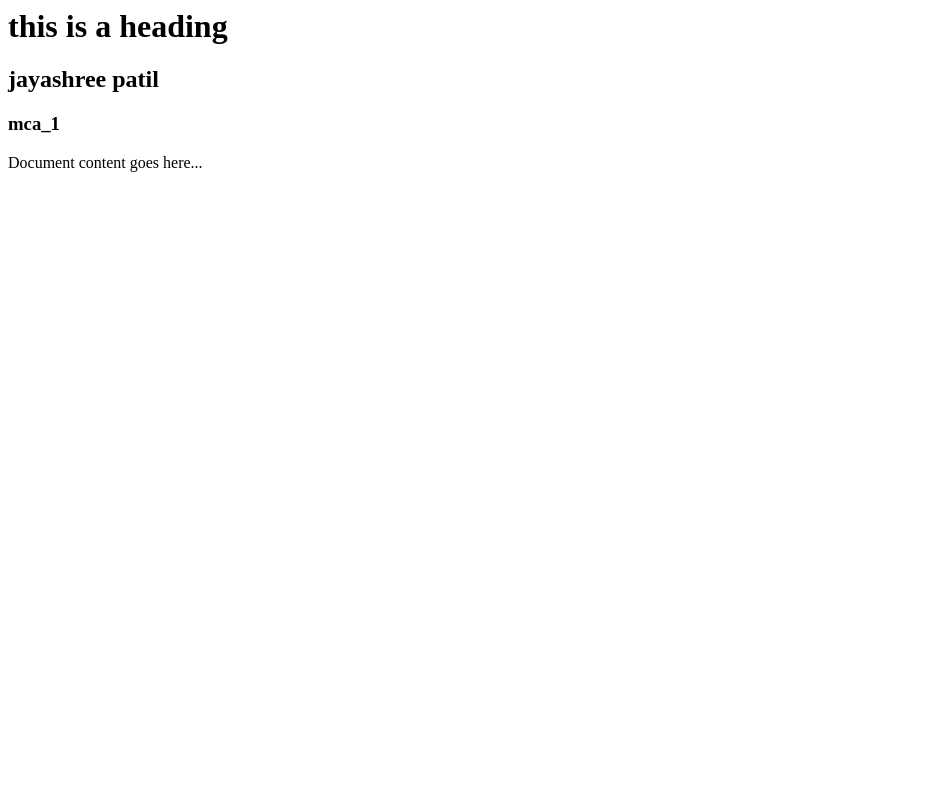
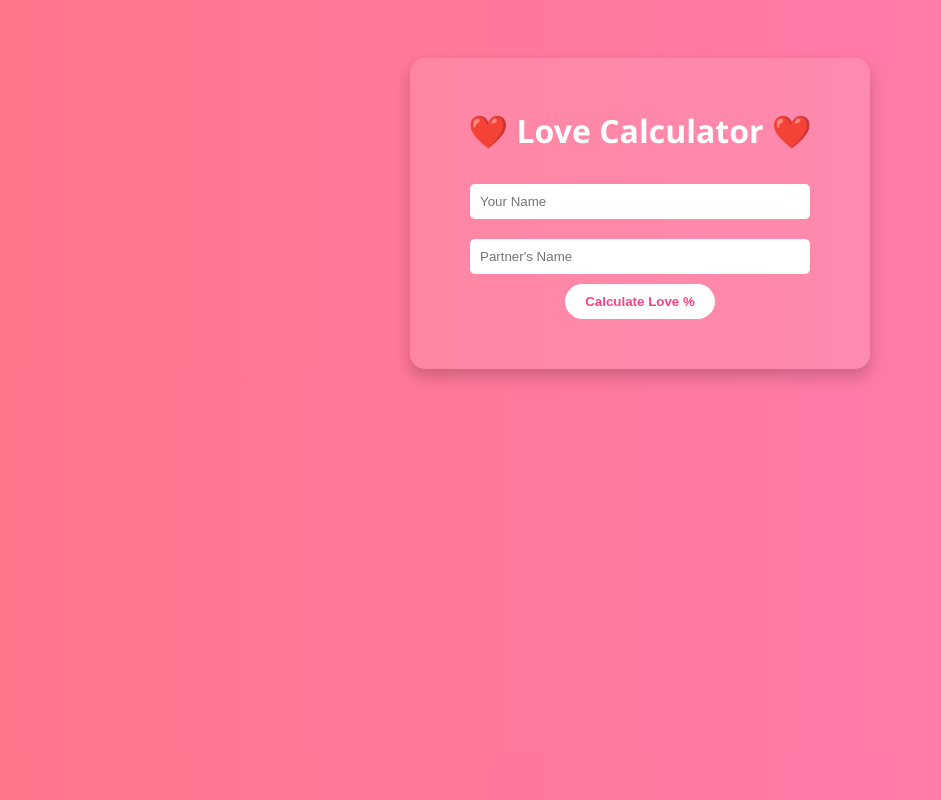
Before and after one commit to jayashreepatil0307-png/pract4, a plain HTML site: page index.html in a window 1280 px wide. Shown: the whole page, without its empty margins (0-941 px from the left). Drawn offline with Linux system fonts and the light colour scheme.

Commit message:
Add files via upload

```diff
--- a/index.html
+++ b/index.html
@@ -1,12 +1,80 @@
-<html>
+<!DOCTYPE html>
+<html lang="en">
 <head>
-<title>sample</title>
+    <meta charset="UTF-8">
+    <title>Love Percentage Calculator</title>
+    <style>
+        body {
+            font-family: 'Segoe UI', sans-serif;
+            background: linear-gradient(to right, #ff758c, #ff7eb3);
+            text-align: center;
+            padding-top: 50px;
+            color: white;
+        }
+        .container {
+            background: rgba(255, 255, 255, 0.1);
+            padding: 30px;
+            border-radius: 15px;
+            width: 90%;
+            max-width: 400px;
+            margin: auto;
+            box-shadow: 0 8px 16px rgba(0,0,0,0.2);
+        }
+        input {
+            padding: 10px;
+            margin: 10px 0;
+            width: 80%;
+            border: none;
+            border-radius: 5px;
+        }
+        button {
+            background-color: #fff;
+            color: #ff4081;
+            padding: 10px 20px;
+            border: none;
+            border-radius: 20px;
+            cursor: pointer;
+            font-weight: bold;
+        }
+        button:hover {
+            background-color: #fce4ec;
+        }
+        .result {
+            margin-top: 20px;
+            font-size: 24px;
+            font-weight: bold;
+        }
+    </style>
 </head>
 <body>
-<h1>this is a heading</h1>
-<h2>jayashree patil</h2>
-<h3>mca_1</h2>
-<p>Document content goes here...
-</p>
+
+    <div class="container">
+        <h1>❤️ Love Calculator ❤️</h1>
+        <input type="text" id="name1" placeholder="Your Name">
+        <br>
+        <input type="text" id="name2" placeholder="Partner's Name">
+        <br>
+        <button onclick="calculateLove()">Calculate Love %</button>
+        <div class="result" id="result"></div>
+    </div>
+
+    <script>
+        function calculateLove() {
+            const name1 = document.getElementById("name1").value.trim();
+            const name2 = document.getElementById("name2").value.trim();
+            const result = document.getElementById("result");
+
+            if (name1 === "" || name2 === "") {
+                result.innerText = "Please enter both names!";
+                return;
+            }
+
+            // Just a random percentage for fun
+            const lovePercent = Math.floor(Math.random() * 101);
+
+            result.innerText = `${name1} ❤️ ${name2} = ${lovePercent}% Love`;
+        }
+    </script>
+
 </body>
 </html>
```
